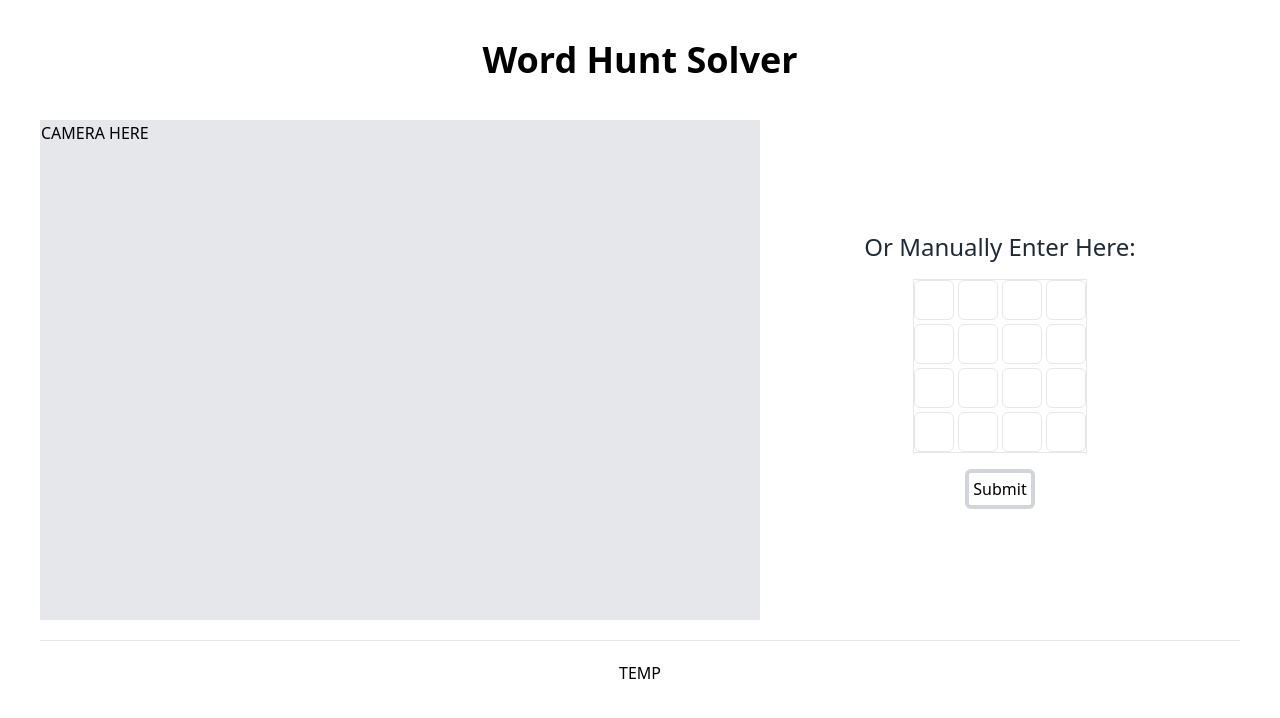
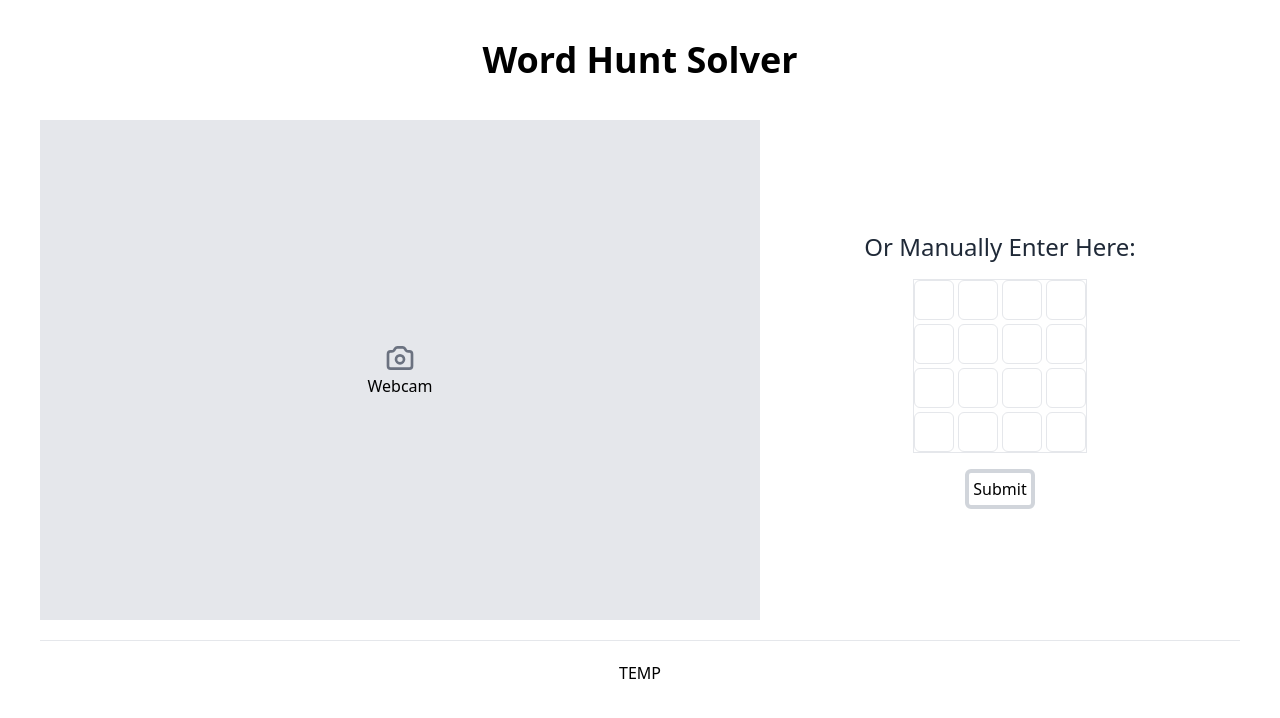
Before and after one commit to jeremylliu/solver-frontend, a Next.js app: page / in a window 1280 px wide. Shown: the top 718 px of the page. Built offline with nearby package versions, Linux system fonts and the light colour scheme.

Commit message:
added working webcam

```diff
--- /dev/null
+++ b/components/input-types/camera-input.tsx
@@ -0,0 +1,23 @@
+import React, { Component } from 'react';
+import { CameraIcon } from '@heroicons/react/outline';
+import Webcam from 'react-webcam';
+
+// interface MyProps {
+//   board: Array<String>;
+//   onBoardChange: Function;
+// }
+
+export default class ManualInput extends Component<{}, {}> {
+  constructor(props: any) {
+    super(props);
+  }
+  render() {
+    return (
+      <div className="w-full h-full flex flex-col justify-center items-center">
+        <CameraIcon className="w-8 h-8 text-gray-500" />
+        <p className="">Webcam</p>
+        {/* <Webcam className="z-10" /> */}
+      </div>
+    );
+  }
+}
--- a/package.json
+++ b/package.json
@@ -9,6 +9,7 @@
     "lint": "next lint"
   },
   "dependencies": {
+    "@heroicons/react": "^1.0.3",
     "@types/jquery": "^3.5.6",
     "autoprefixer": "^10.3.1",
     "jquery": "^3.6.0",
@@ -16,6 +17,7 @@
     "postcss": "^8.3.5",
     "react": "17.0.2",
     "react-dom": "17.0.2",
+    "react-webcam": "^5.2.4",
     "tailwindcss": "^2.2.4"
   },
   "devDependencies": {
--- a/pages/input.tsx
+++ b/pages/input.tsx
@@ -1,5 +1,6 @@
 import React, { Component } from 'react';
-import ManualInput from '../components/input-types/Manual-input';
+import ManualInput from '../components/input-types/manual-input';
+import CameraInput from '../components/input-types/camera-input';
 
 interface MyState {
   board: Array<String>;
@@ -26,7 +27,7 @@ export default class Input extends Component<{}, MyState> {
     return (
       <div className="h-full w-full flex">
         <div className="container border w-3/5 h-5/6 bg-gray-200">
-          CAMERA HERE
+          <CameraInput />
         </div>
         <div className="flex flex-col items-center justify-center w-2/5 h-5/6">
           <div className="flex justify-center items-center">
```
Also changed, not shown: 1 other file (tests, documents, lock files or other folders).
